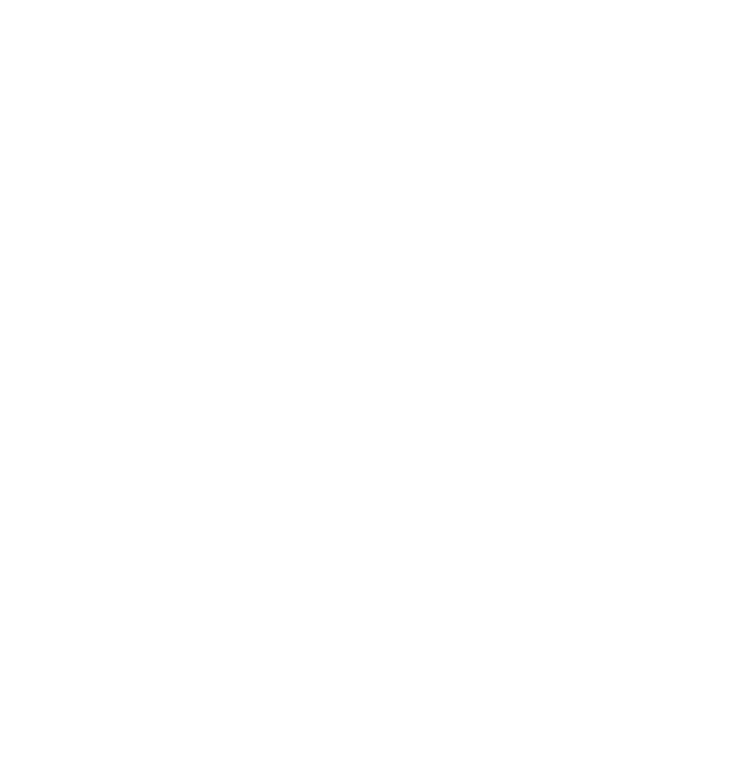
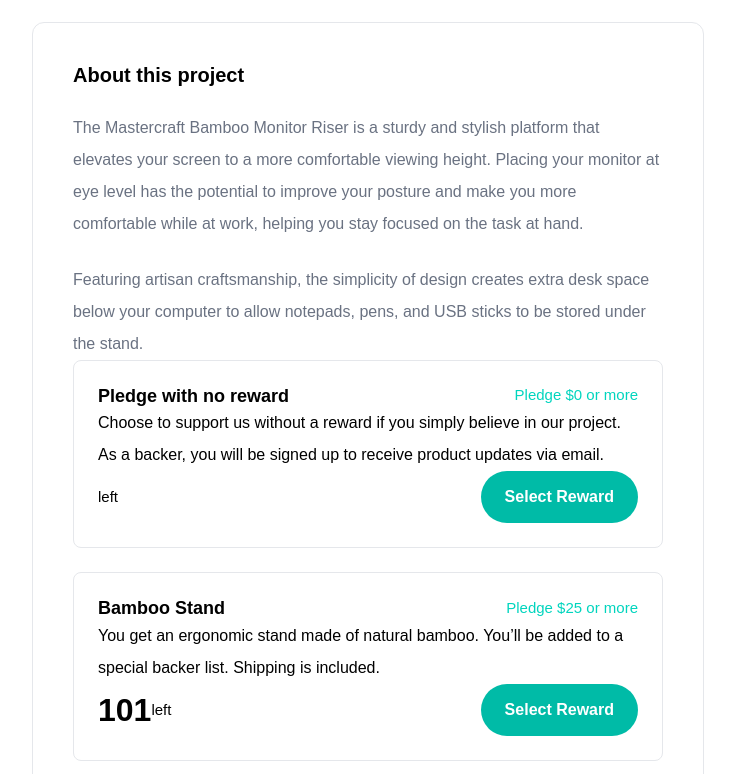
Before and after one commit to anet-eny/crowdfunding-product-page, a React (Vite) app: page / in a window 1280 px wide. Shown: the part 586-1360 px from the top of the page, without its empty margins (272-1007 px from the left). Before the commit the page ends 800 px from the top, so only its background shows below. Built offline with nearby package versions, Linux system fonts and the light colour scheme.

Commit message:
Create and style RewardList component

```diff
--- /dev/null
+++ b/src/components/RewardList.jsx
@@ -0,0 +1,34 @@
+import { initialState } from "../data/initialState";
+import RewardItem from "./RewardItem";
+
+export default function RewardList() {
+  return (
+    <section className="w-full max-w-2xl border border-gray-200 rounded-xl px-6 py-10 sm:p-10">
+      <h2 className="text-preset-4">About this project</h2>
+      <p className="text-preset-6--regular text-gray-500 mt-4 sm:mt-6">
+        The Mastercraft Bamboo Monitor Riser is a sturdy and stylish platform
+        that elevates your screen to a more comfortable viewing height. Placing
+        your monitor at eye level has the potential to improve your posture and
+        make you more comfortable while at work, helping you stay focused on the
+        task at hand.
+      </p>
+      <br />
+      <p className="text-preset-6--regular text-gray-500">
+        Featuring artisan craftsmanship, the simplicity of design creates extra
+        desk space below your computer to allow notepads, pens, and USB sticks
+        to be stored under the stand.
+      </p>
+      <div className="flex flex-col gap-6">
+        {initialState.pledges.map((pledge) => (
+          <RewardItem
+            key={pledge.id}
+            title={pledge.title}
+            min={pledge.min}
+            description={pledge.description}
+            remaining={pledge.remaining}
+          />
+        ))}
+      </div>
+    </section>
+  );
+}
--- a/src/pages/Home.jsx
+++ b/src/pages/Home.jsx
@@ -1,6 +1,7 @@
 import Header from "../components/Header";
 import Hero from "../components/Hero";
 import CampaignSummary from "../components/CampaignSummary";
+import RewardList from "../components/RewardList";
 import { initialState } from "../data/initialState";
 
 export default function Home() {
@@ -16,6 +17,7 @@
           backers={backers}
           daysLeft={daysLeft}
         />
+        <RewardList />
       </main>
     </section>
   );
```
